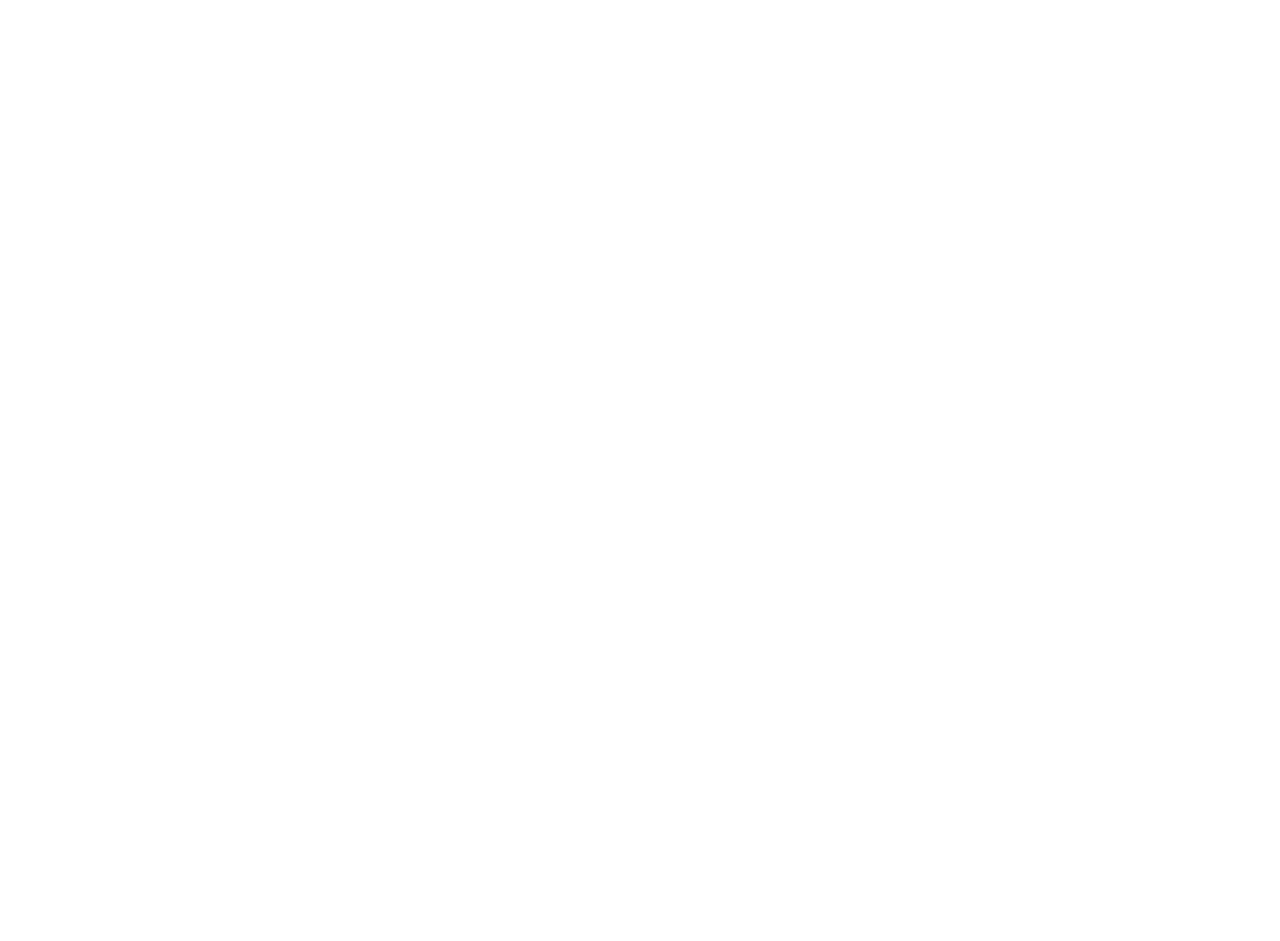
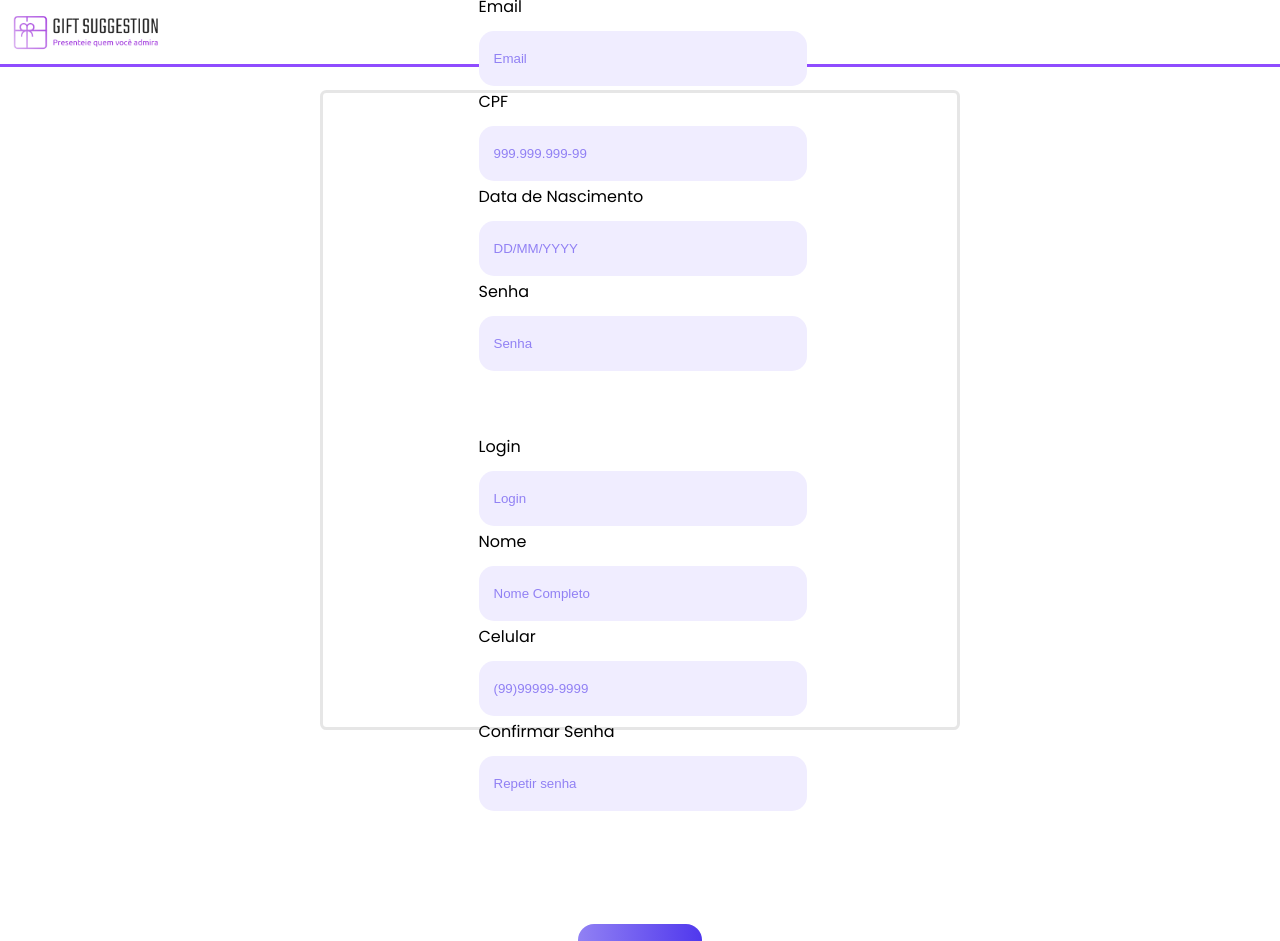
Before and after one commit to brendothierry/gift-suggestion-front-end, a React (Create React App) app: page /onboarding in a window 1280 px wide. Before the commit this address had no page. Shown: the top 941 px of the page. Before the commit the page ends 800 px from the top, so only its background shows below. Built offline with nearby package versions, Linux system fonts and the light colour scheme.

Commit message:
Arrumando as propriedades do Button, corrigindo as telas de ForgotPassword, Login, Onboarding e ResetPassword

```diff
--- a/src/components/Button/index.js
+++ b/src/components/Button/index.js
@@ -7,7 +7,7 @@
     const { label } = this.props;
     const { onClick, children } = this.props; // Obt�m a propriedade label do componente pai
     return (
-      <div className="container">
+      <div className="container-button">
         <div className="button-login">
           <button type="button" className="Login" onClick={onClick}>
             {label} {children} {/* Usa a propriedade label para definir o texto do bot�o */}
--- a/src/components/Button/styles.css
+++ b/src/components/Button/styles.css
@@ -1,4 +1,4 @@
-.container {
+.container-button {
   display: flex;
   justify-content: center;
   align-items: center;
--- a/src/main/App.tsx
+++ b/src/main/App.tsx
@@ -1,5 +1,4 @@
 import React from 'react'
-import Home from '../views/Home'
 import {
   BrowserRouter,
   Routes,
@@ -9,16 +8,23 @@
 import GiftSuggestion from '../views/GiftSuggestion';
 import ForgotPassword from '../views/ForgotPassword';
 import ResetPassword from '../views/ResetPassword';
+import Onboarding from '../views/Onboarding';
 
 function App() {
   return (
     <BrowserRouter>
       <Routes>
-        <Route path="/" element={<Login />}>
+        <Route path="/">
+        </Route>
+        <Route path="/login" element={<Login />}>
+        </Route>
+        <Route path="/onboarding" element={<Onboarding />}>
         </Route>
         <Route path="/gs-home" element={<GiftSuggestion />}>
         </Route>
-        <Route path="/forgot-password" element={<ForgotPassword/>}>
+        <Route path="/forgot-password" element={<ForgotPassword />}>
+        </Route>
+        <Route path="/reset-password" element={<ResetPassword />}>
         </Route>
       </Routes>
     </BrowserRouter>
--- a/src/views/ForgotPassword.css
+++ b/src/views/ForgotPassword.css
@@ -1,3 +1,10 @@
+@import url('https://fonts.googleapis.com/css?family=Poppins');
+body {
+  min-height: 100vh;
+  margin: 0;
+  font-family: 'Poppins';
+}
+
 .container-header{
 
 
--- a/src/views/ForgotPassword.jsx
+++ b/src/views/ForgotPassword.jsx
@@ -1,13 +1,18 @@
 import React from 'react';
 import './ForgotPassword.css';
 import Navbar from '../components/Navbar';
+import { useNavigate } from 'react-router-dom';
 
-class ForgotPassworld extends React.Component {
-    render() {
+const ForgotPassworld = () => {
+    const navigate = useNavigate();
+
+    const handleClick = () => {
+        navigate('/reset-password')
+    }
     return (
 
-            <div className="container-header">
-                <Navbar/>
+        <div className="header">
+            <Navbar />
             <div className="container-fp">
                 <div className="containerPage-fp">
                     <div className="email-fp">
@@ -15,7 +20,7 @@
                         <p>Insira seu email ou número de celular para recuperar a sua conta.</p>
                         <label htmlFor="emailInput-fp">Digite seu email</label>
                         <input type="email-fp" id="emailInput-fp" placeholder="Email ou número de celular" />
-                            <button>Confirma</button>
+                        <button onClick={handleClick}>Confirma</button>
                     </div>
                 </div>
             </div >
@@ -23,6 +28,5 @@
 
     );
 }
-}
 
 export default ForgotPassworld;
--- a/src/views/Login.jsx
+++ b/src/views/Login.jsx
@@ -28,8 +28,6 @@
                 <br></br>
                 <Link to="/forgot-password" className="forgot-password">Esqueceu sua senha?</Link>
                 <Button label="Entrar" onClick={handleClick} />
-
-
             </div>
         </div>
     );
--- a/src/views/Onboarding.jsx
+++ b/src/views/Onboarding.jsx
@@ -3,17 +3,19 @@
 import Button from "../components/Button";
 import Navbar from "../components/Navbar";
 import './Onboarding.css'
-
+import { useNavigate } from 'react-router-dom';
 
 const Onboarding = () => {
+
+  const navigate = useNavigate();
+
+  const handleClick = () => {
+    navigate('/login')
+  }
   return (
     <div classname="container-header">
-      <div classname="container-header">
-        <div classname="Header">
-          <Navbar showSidebar={false}/>
-        </div>
-
-        <div className="container">
+      <Navbar />
+      <div className="container-onboarding">
         <div className="onboarding">
 
           <div className="title">
@@ -67,10 +69,9 @@
           </div>
 
           <div className="button-login"> {/* Div para o bot�o */}
-              <Button label="Salvar dados" />
+            <Button label="Salvar dados" onClick={handleClick}/>
           </div>
 
-          </div>
         </div>
       </div>
     </div>
--- a/src/views/ResetPassword.css
+++ b/src/views/ResetPassword.css
@@ -1,7 +1,7 @@
 .container-header{
 
 }
-.container {
+.container-rp {
     height: 80vh;
     background-color: #ffffff;
     min-height: 80vh;
--- a/src/views/ResetPassword.jsx
+++ b/src/views/ResetPassword.jsx
@@ -1,6 +1,7 @@
 import React, { useState } from 'react';
 import './ResetPassword.css';
 import Navbar from '../components/Navbar';
+import { useNavigate } from 'react-router-dom';
 
 const ResetPassword = () => {
     const [newPassword, setNewPassword] = useState('');
@@ -17,10 +18,16 @@
         }
     };
 
+    const navigate = useNavigate();
+
+    const handleClick = () => {
+        navigate('/login')
+    }
+
     return (
         <div className="header">
             <Navbar />
-            <div className="container">
+            <div className="container-rp">
                 <div className="containerPage">
                     <h2 className="container-header">Redefinir Senha</h2>
                     {error && <p style={{ color: 'red' }}>{error}</p>}
@@ -45,7 +52,7 @@
                         className="email-input"
                         required
                     />
-                    <button className="email-button" onClick={handleResetPassword}>
+                    <button className="email-button" onClick={handleClick}>
                         Redefinir Senha
                     </button>
                 </div>
--- a/src/views/onboarding.css
+++ b/src/views/onboarding.css
@@ -1,9 +1,31 @@
+@import url('https://fonts.googleapis.com/css?family=Poppins');
+body {
+  min-height: 100vh;
+  margin: 0;
+  font-family: 'Poppins';
+}
 
 .container {
   height: 100%;
   display: flex;
   align-items: center;
   justify-content: center;
+}
+
+.container-onboarding {
+  display: flex;
+  justify-content: center;
+  align-items: center;
+  height: 80vh;
+  flex-direction: column;
+  width: 50vw;
+  background-color: #ffffff;
+  border: 3px solid #e6e6e6;
+  box-sizing: border-box;
+  margin: auto;
+  margin-top: 2%;
+  border-radius: 1%;
+  opacity: 1;
 }
 
 .onboarding {
@@ -48,9 +70,3 @@
   align-items: center;
   justify-content: center;
 }
-
-body {
-  margin: 0;
-  padding: 0;
-  overflow-y: scroll; /* Adiciona uma barra de rolagem vertical sempre, evitando que o conte�do seja sobreposto */
-}
```
Lines whose indentation alone changed are shown as unchanged.
